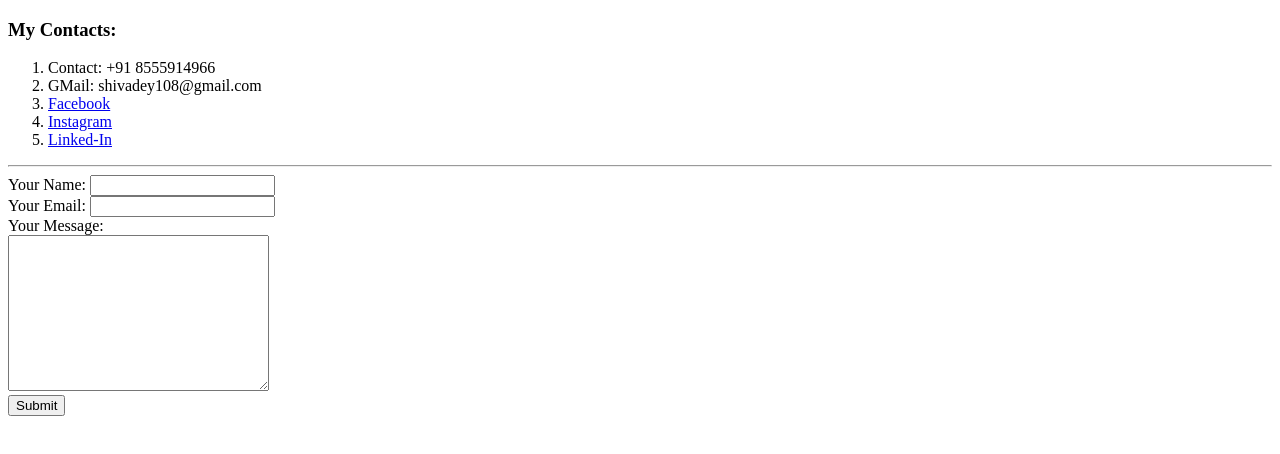
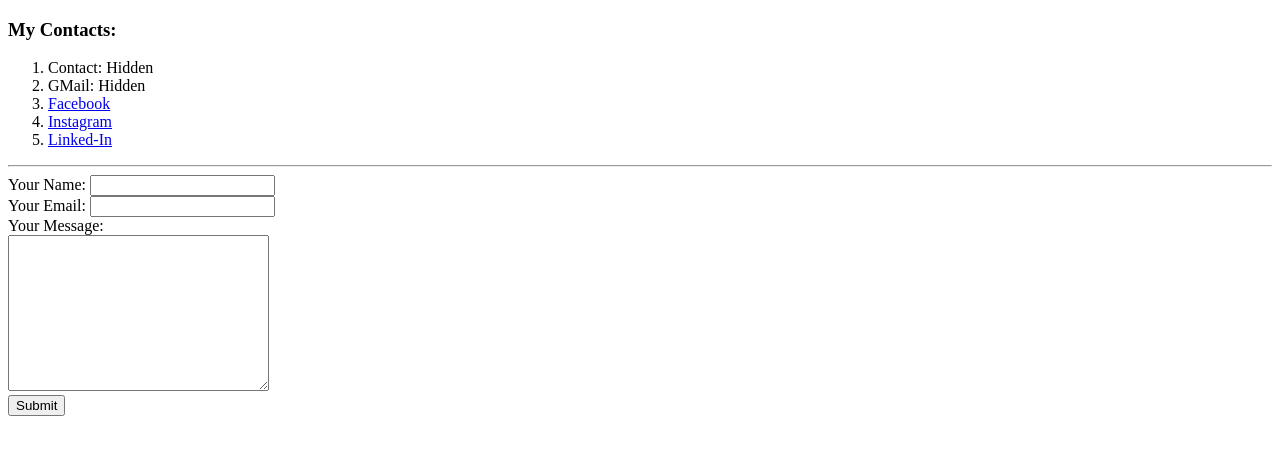
Before and after one commit to shivadey108P/cv, a plain HTML site: page contact.html in a window 1280 px wide. Drawn offline with Linux system fonts and the light colour scheme.

Commit message:
contact.html
Hidden sensitive information

```diff
--- a/contact.html
+++ b/contact.html
@@ -7,8 +7,8 @@
 <body>
     <h3>My Contacts:</h3>
     <ol type="1">
-        <li>Contact: +91 8555914966</li>
-        <li>GMail: shivadey108@gmail.com</li>
+        <li>Contact: Hidden</li>
+        <li>GMail: Hidden</li>
         <li><a href="https://www.facebook.com/shiva.dey.6637/about"> Facebook</a></li>
         <li><a href="https://www.instagram.com/s_n.dey/">Instagram</a></li>
         <li><a href="https://www.linkedin.com/in/shiva-dey-13495821a/">Linked-In</a></li>
```
